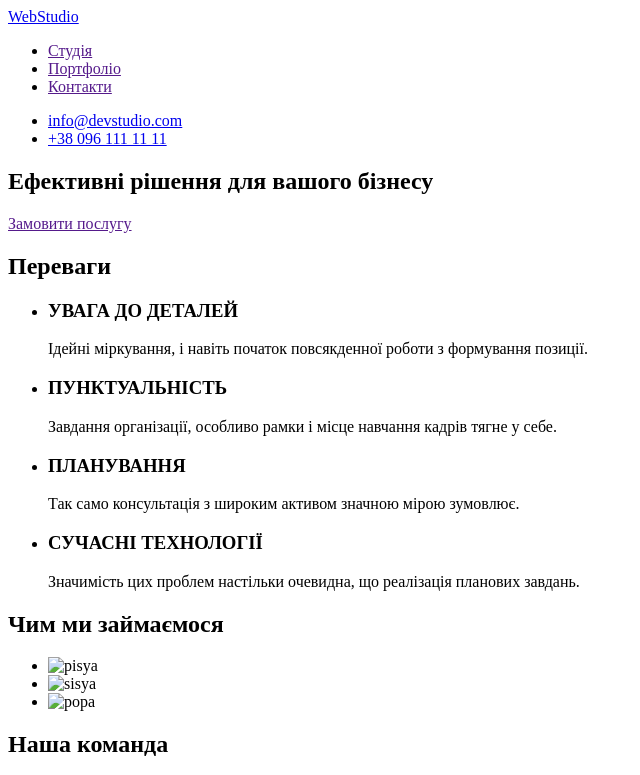
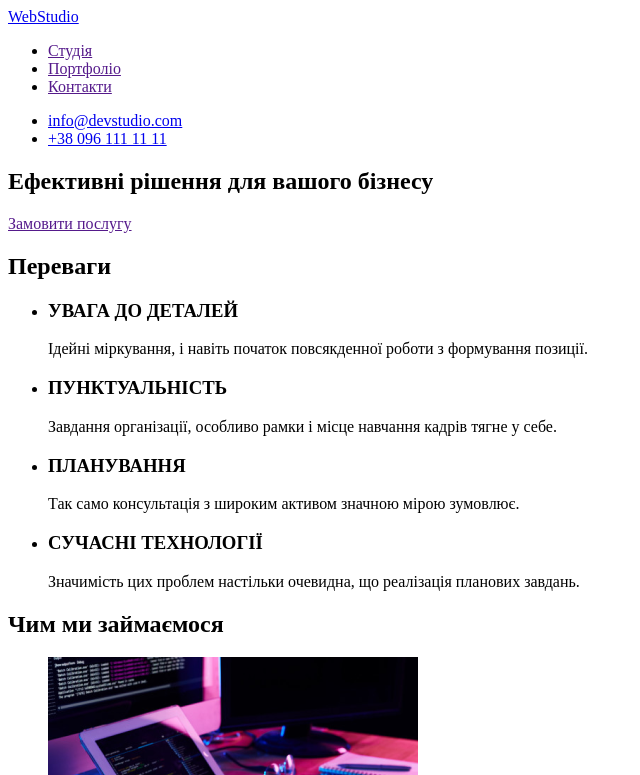
Before and after one commit to ramhocicr/html-dz-1, a plain HTML site: page index.html in a window 1280 px wide. Shown: the top 775 px of the page, without its empty margins (0-640 px from the left). Drawn offline with Linux system fonts and the light colour scheme.

```diff
--- a/index.html
+++ b/index.html
@@ -1,5 +1,5 @@
 <!DOCTYPE html>
-<html lang="en">
+<html lang="ua">
   <head>
     <meta charset="UTF-8" />
     <meta name="viewport" content="width=device-width, initial-scale=1.0" />
@@ -62,7 +62,7 @@
       <ul>
         <li>
           <img
-            src="./images/img1.png"
+            src="./images/kampi/img1.png"
             alt="pisya"
             width="370 px"
             height="294 px"
@@ -70,7 +70,7 @@
         </li>
         <li>
           <img
-            src="./images/img2.png"
+            src="./images/kampi/img2.png"
             alt="sisya"
             width="370 px"
             height="294 px"
@@ -78,7 +78,7 @@
         </li>
         <li>
           <img
-            src="./images/img3.png"
+            src="./images/kampi/img3.png"
             alt="popa"
             width="370 px"
             height="294 px"
```
